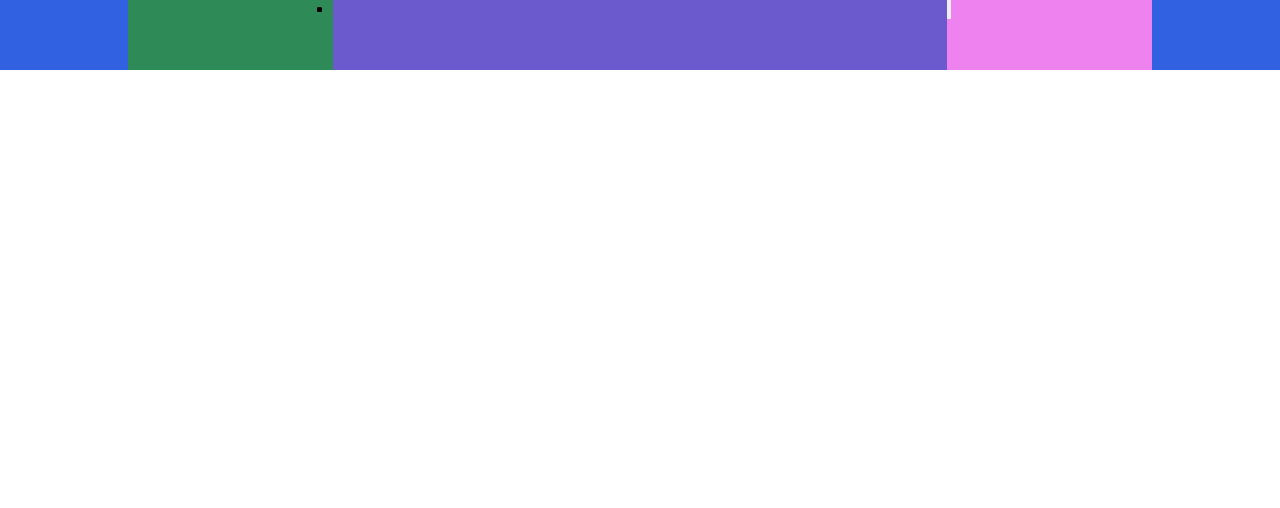
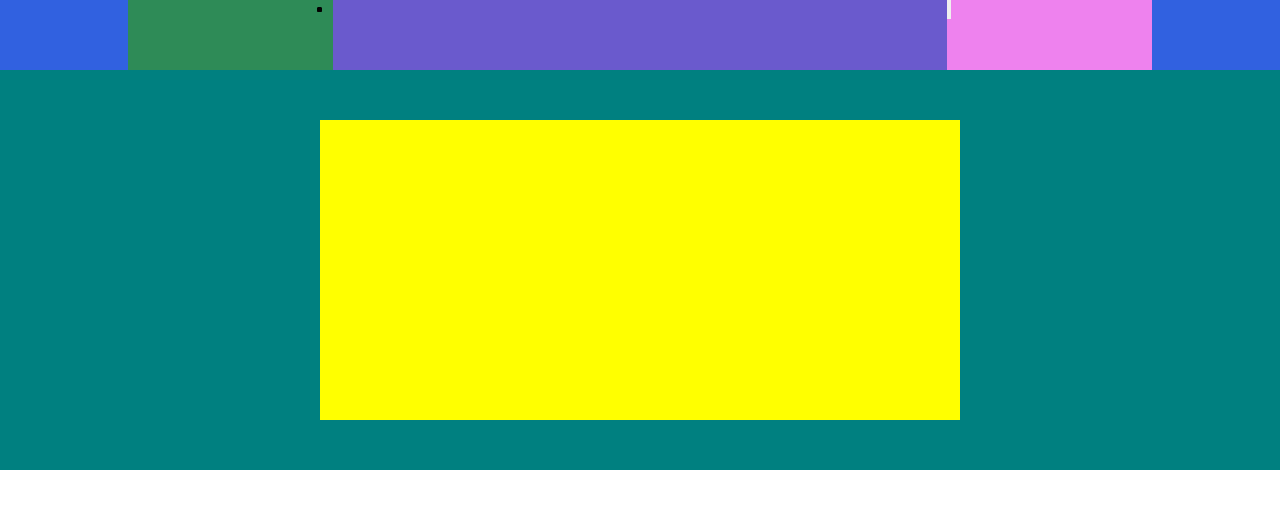
Before and after one commit to SalvalajoRiccardo/htmlcss-discord, a plain HTML site: page index.html in a window 1280 px wide. Drawn offline with Linux system fonts and the light colour scheme.

Commit message:
fine debug jumbo

```diff
--- a/css/style.css
+++ b/css/style.css
@@ -50,3 +50,20 @@
     background-color: violet;
 
 }
+
+.debug .jumbotron {
+    width: 100%;
+    height: 400px;
+    background-color: teal;
+    position: relative;
+}
+
+#boxjumbo {
+    position: relative;
+    left: 50%;
+    top: 50%;
+    transform: translate(-50%, -50%);
+    height: 300px;
+    width: 50%;
+    background-color: yellow;
+}
--- a/index.html
+++ b/index.html
@@ -38,6 +38,9 @@
 
         <!-- inizio jumbotron -->
         <section class="jumbotron">
+            <div id="boxjumbo">
+
+            </div>
 
 
         </section>
```
